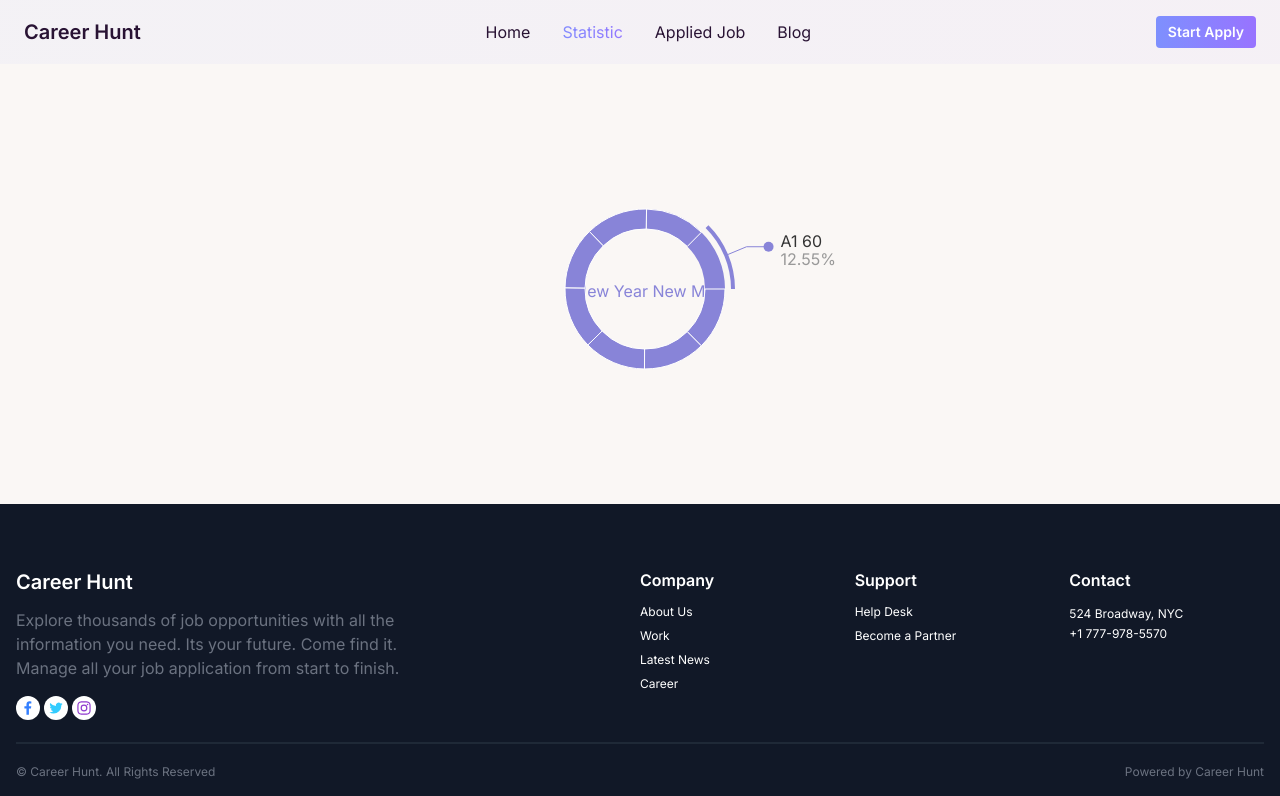
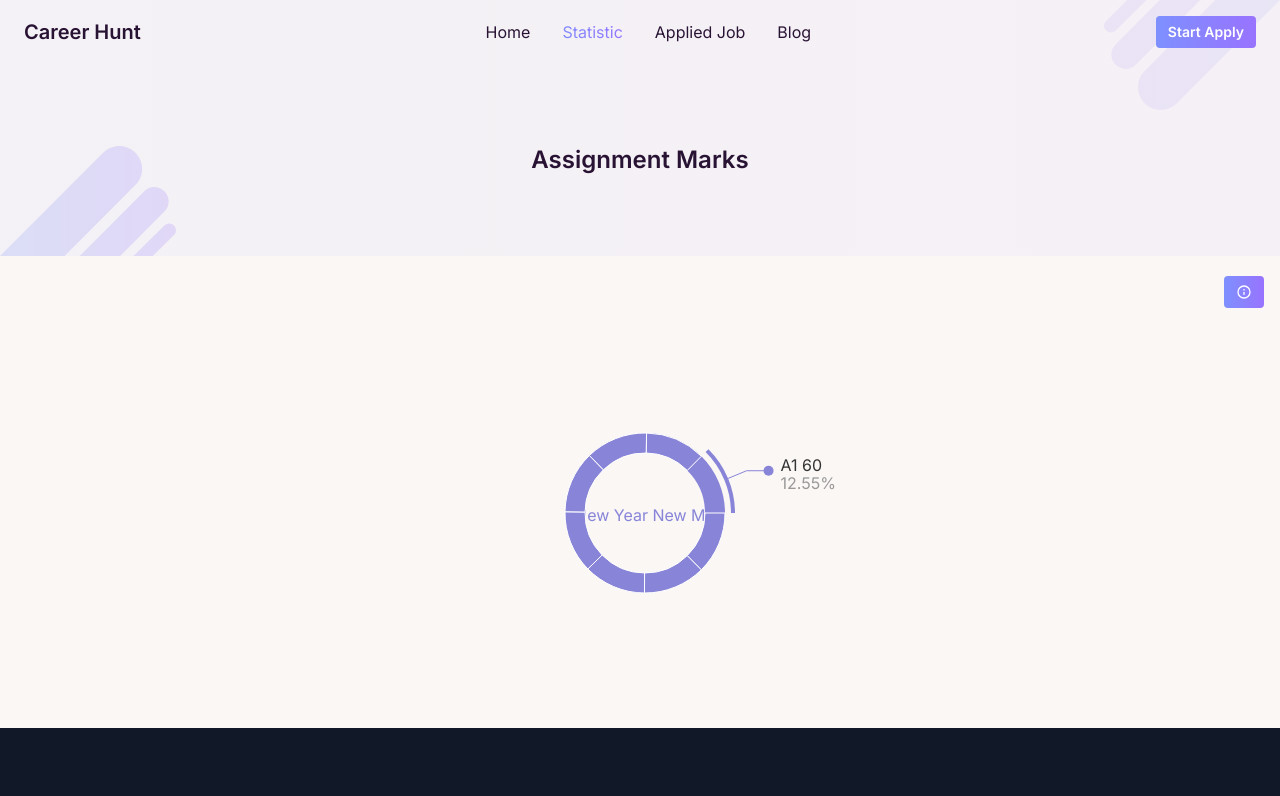
Before and after one commit to khalidccnu/career-hunt, a React (Vite) app: page /statistic in a window 1280 px wide. Shown: the top 796 px of the page. Built offline with nearby package versions, Linux system fonts and the light colour scheme.

Commit message:
issue fixed

```diff
--- a/src/component/Banner.jsx
+++ b/src/component/Banner.jsx
@@ -4,7 +4,7 @@ import careerHuntAnm from "../asset/career-hunt.json";
 
 const Banner = () => {
   return (
-    <section className="bg-[linear-gradient(90deg,_rgba(126,_144,_254,_0.05)_0%,_rgba(152,_115,_255,_0.05)_100%)] pt-5 pb-16">
+    <section className="flex items-center min-h-[calc(100vh_-_4rem)] bg-[linear-gradient(90deg,_rgba(126,_144,_254,_0.05)_0%,_rgba(152,_115,_255,_0.05)_100%)] py-5">
       <div className="container">
         <div className="flex flex-col sm:flex-row justify-center items-center space-y-4 sm:space-y-0 sm:space-x-8">
           <div className="max-w-xs">
--- a/src/component/Unicons.jsx
+++ b/src/component/Unicons.jsx
@@ -105,6 +105,21 @@ export const UilFacebookF = ({ color, size, ...otherProps }) => {
   );
 };
 
+export const UilInfoCircle = ({ color, size, ...otherProps }) => {
+  return (
+    <svg
+      xmlns="http://www.w3.org/2000/svg"
+      width={size}
+      height={size}
+      viewBox="0 0 24 24"
+      fill={color}
+      {...otherProps}
+    >
+      <path d="M12,2A10,10,0,1,0,22,12,10.01114,10.01114,0,0,0,12,2Zm0,18a8,8,0,1,1,8-8A8.00917,8.00917,0,0,1,12,20Zm0-8.5a1,1,0,0,0-1,1v3a1,1,0,0,0,2,0v-3A1,1,0,0,0,12,11.5Zm0-4a1.25,1.25,0,1,0,1.25,1.25A1.25,1.25,0,0,0,12,7.5Z"></path>
+    </svg>
+  );
+};
+
 export const UilInstagram = ({ color, size, ...otherProps }) => {
   return (
     <svg
--- a/src/route/AppliedJobs.jsx
+++ b/src/route/AppliedJobs.jsx
@@ -75,11 +75,32 @@ const AppliedJobs = () => {
               </ul>
             </div>
           </div>
-          <div className="grid grid-cols-1 gap-5 max-w-sm md:max-w-3xl mx-auto">
-            {applied.map((job) => (
-              <AppliedJob key={job.id} job={job} />
-            ))}
-          </div>
+          {applied.length ? (
+            <div className="grid grid-cols-1 gap-5 max-w-sm md:max-w-3xl mx-auto">
+              {applied.map((job) => (
+                <AppliedJob key={job.id} job={job} />
+              ))}
+            </div>
+          ) : (
+            <div className="alert max-w-sm md:max-w-3xl mx-auto">
+              <div>
+                <svg
+                  xmlns="http://www.w3.org/2000/svg"
+                  fill="none"
+                  viewBox="0 0 24 24"
+                  className="stroke-info flex-shrink-0 w-6 h-6"
+                >
+                  <path
+                    strokeLinecap="round"
+                    strokeLinejoin="round"
+                    strokeWidth="2"
+                    d="M13 16h-1v-4h-1m1-4h.01M21 12a9 9 0 11-18 0 9 9 0 0118 0z"
+                  ></path>
+                </svg>
+                <span>No job was found.</span>
+              </div>
+            </div>
+          )}
         </div>
       </section>
     </>
--- a/src/route/Error.jsx
+++ b/src/route/Error.jsx
@@ -19,7 +19,9 @@ const Error = () => {
             </figure>
             <div className="card-body">
               <h2 className="card-title">Oops!</h2>
-              <h4 className="font-medium">{status + " " + statusText}</h4>
+              <h4 className="font-medium">
+                {status && statusText ? status + " " + statusText : null}
+              </h4>
               <p className="text-gray-500">
                 Sorry, an error has occurred, Requested page not found!
               </p>
--- a/src/route/Statistic.jsx
+++ b/src/route/Statistic.jsx
@@ -1,5 +1,7 @@
 import React, { useCallback, useState } from "react";
 import { PieChart, Pie, Sector } from "recharts";
+import { UilInfoCircle } from "../component/Unicons.jsx";
+import Breadcrumb from "../component/Breadcrumb.jsx";
 
 const renderActiveShape = (props) => {
   const RADIAN = Math.PI / 180;
@@ -97,8 +99,18 @@ const Statistic = () => {
   );
 
   return (
+    <>
+      <Breadcrumb title={"Assignment Marks"} />
       <section className="py-5">
         <div className="container">
+          <div className="text-end">
+            <label
+              htmlFor="statistic"
+              className="btn btn-sm btn-gradient border-0 rounded"
+            >
+              <UilInfoCircle className="w-4 fill-white" />
+            </label>
+          </div>
           <div className="w-fit mx-auto">
             <PieChart width={400} height={400}>
               <Pie
@@ -117,6 +129,30 @@ const Statistic = () => {
           </div>
         </div>
       </section>
+      <div>
+        <input type="checkbox" id="statistic" className="modal-toggle" />
+        <div className="modal">
+          <div className="modal-box relative w-auto">
+            <label
+              htmlFor="statistic"
+              className="btn btn-sm btn-circle btn-gradient border-0 absolute right-2 top-2"
+            >
+              ✕
+            </label>
+            <ul className="list-disc list-inside mt-5">
+              <li>A1 &#8614; Assignment 1</li>
+              <li>A2 &#8614; Assignment 2</li>
+              <li>A3 &#8614; Assignment 3</li>
+              <li>A4 &#8614; Assignment 4</li>
+              <li>A5 &#8614; Assignment 5</li>
+              <li>A6 &#8614; Assignment 6</li>
+              <li>A7 &#8614; Assignment 7</li>
+              <li>A8 &#8614; Assignment 8</li>
+            </ul>
+          </div>
+        </div>
+      </div>
+    </>
   );
 };
 
```
Lines whose indentation alone changed are shown as unchanged.
